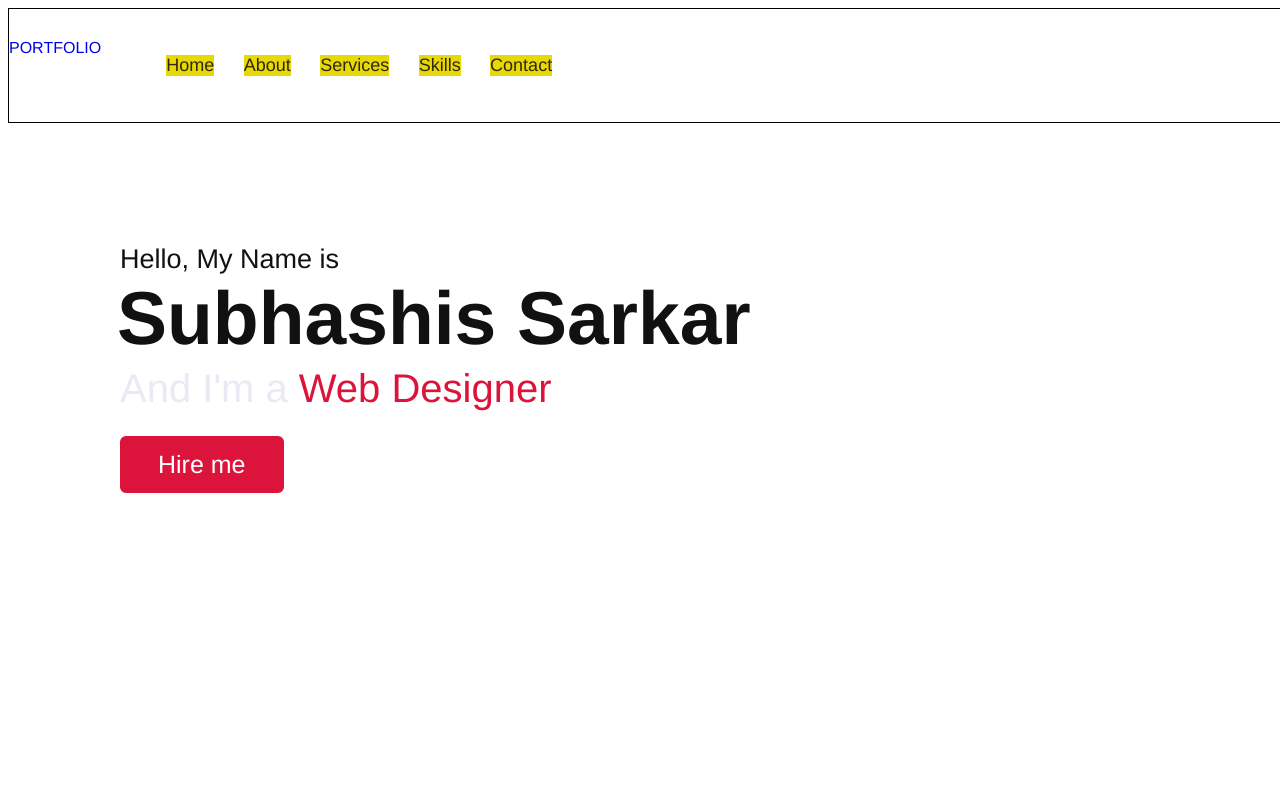
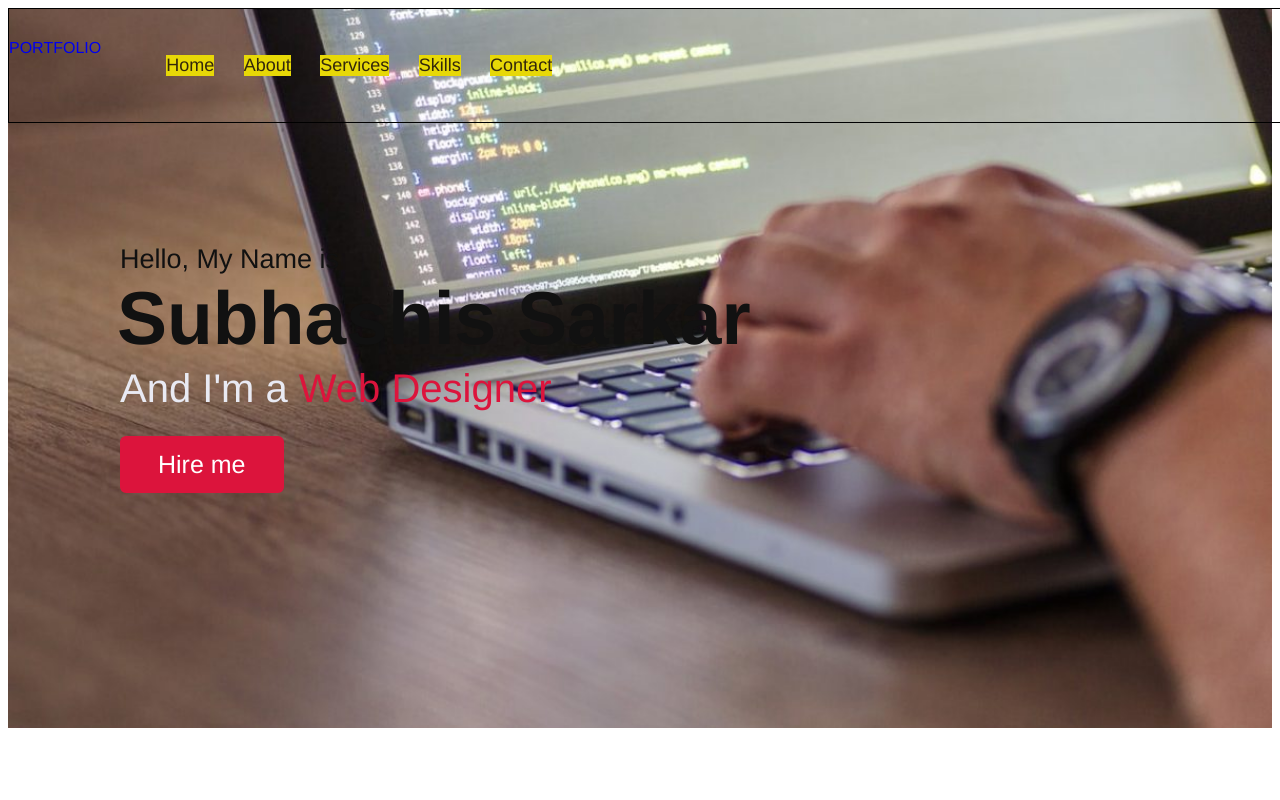
Before and after one commit to Subhashis-sSarkar/Subhashis_portfolio, a plain HTML site: page index.html in a window 1280 px wide. Shown: the top 800 px of the page. Drawn offline with nearby package versions, Linux system fonts and the light colour scheme; a script that the page names is missing; files whose address does not match are found by name.

Commit message:
Update style.css

```diff
--- a/style.css
+++ b/style.css
@@ -187,7 +187,7 @@ column-left{
 /* home section styling */
 .home{
     display: flex;
-    background: url("c:\Users\SUBHASHIS SARKAR\OneDrive\Pictures\IMG_20200618_201125.jpg") no-repeat center;
+    background: url("D:\MY protfolio\img1.jpg") no-repeat center;
     height: 90vh;
     color: #e9eaf3;
     min-height: 400px;
```
